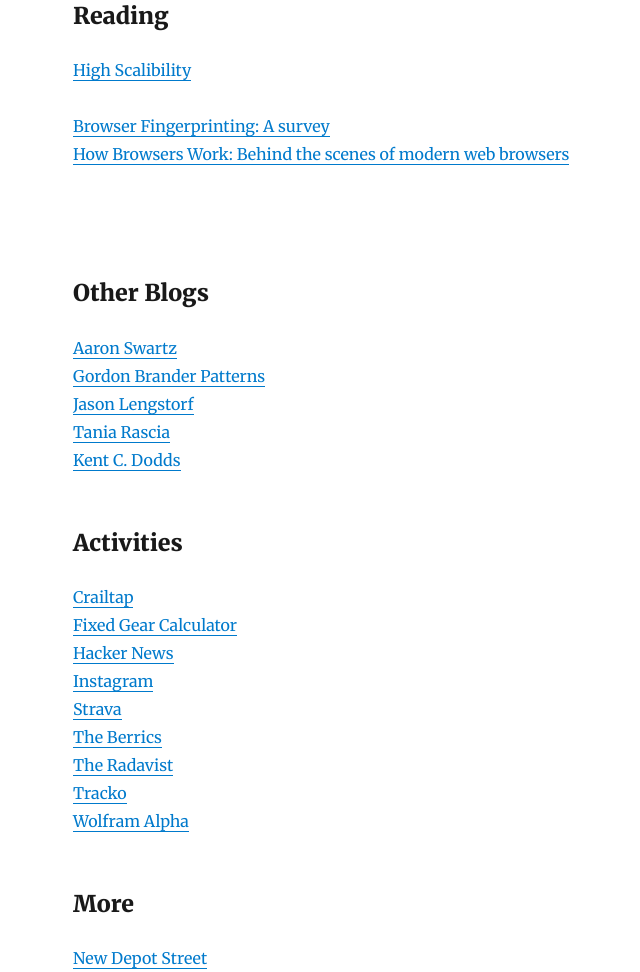
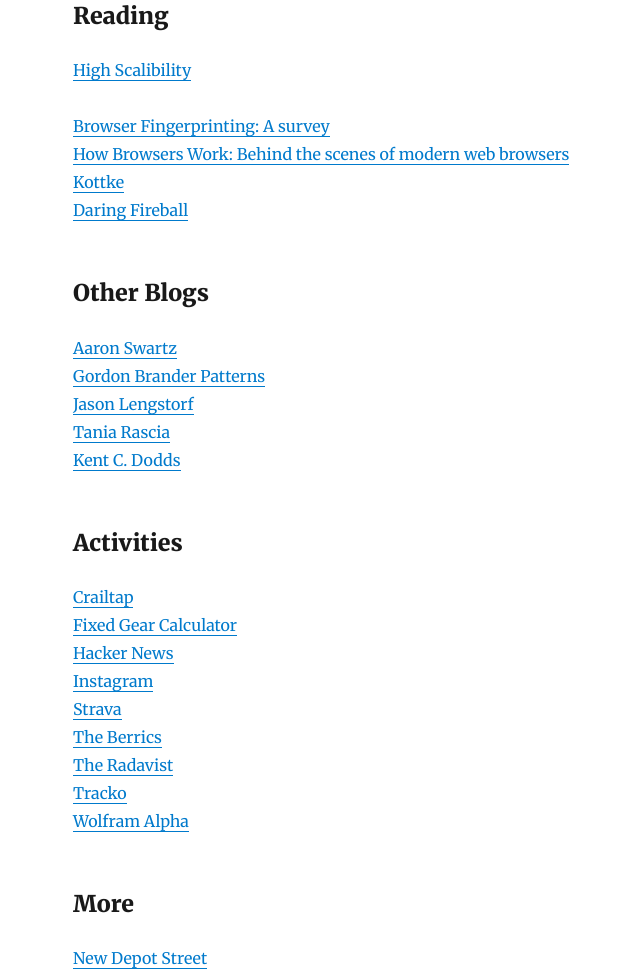
Before and after one commit to tsmliu213/thomasliu, a Gatsby site: page / in a window 1280 px wide. Shown: the part 1378-2350 px from the top of the page, without its empty margins (252-892 px from the left). Built offline with nearby package versions, Linux system fonts and the light colour scheme; Gatsby itself is replaced by a stand-in of ours; some packages are replaced by stand-ins of ours.

Commit message:
Update index.js

```diff
--- a/src/pages/index.js
+++ b/src/pages/index.js
@@ -56,8 +56,8 @@
         <br/>
         <a href="https://arxiv.org/abs/1905.01051">Browser Fingerprinting: A survey</a><br/>
         <a href="https://www.html5rocks.com/en/tutorials/internals/howbrowserswork/">How Browsers Work: Behind the scenes of modern web browsers</a><br/>
-        <a href="https://kottke.org/"></a><br/>
-        <a href="https://daringfireball.net/"></a><br/>
+        <a href="https://kottke.org/">Kottke</a><br/>
+        <a href="https://daringfireball.net/">Daring Fireball</a><br/>
       </div>
 
       <div>
```
